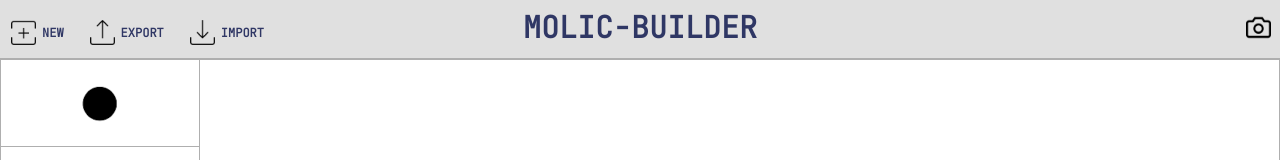
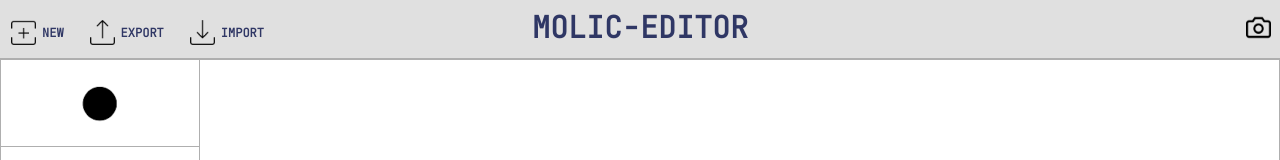
Before and after one commit to carolineloppi/molic-editor, an Angular app: page / in a window 1280 px wide. Shown: the top 160 px of the page. Built offline with nearby package versions, Linux system fonts and the light colour scheme.

Commit message:
Adds Heroku Deploy!

```diff
--- a/package.json
+++ b/package.json
@@ -55,4 +55,5 @@
     "node": "10.18.0",
     "npm": "6.14.6"
   }
+
 }
--- a/server.js
+++ b/server.js
@@ -1,3 +1,4 @@
+/* Node Server to Deploy on Heroku */
 const express = require('express');
 const path = require('path');
 const nomeApp = process.env.npm_package_name;
--- a/src/app/app.component.html
+++ b/src/app/app.component.html
@@ -18,7 +18,7 @@
         <div class="button-area"><button class="action-button" id="importDiagram" (click)="importNewDiagram()"><img src="../assets/icons/download.png"></button><span class="action-button-label" (click)="importNewDiagram()">IMPORT</span></div>
       </div>
 
-      <div class="header-title">MOLIC-BUILDER</div>
+      <div class="header-title">MOLIC-EDITOR</div>
 
       <div class="screenshot-area"><button class="screenshot-button" id="screenshot" (click)="takeScreenshot()"><img src="../assets/icons/camera.png"></button></div>
     </div>
```
